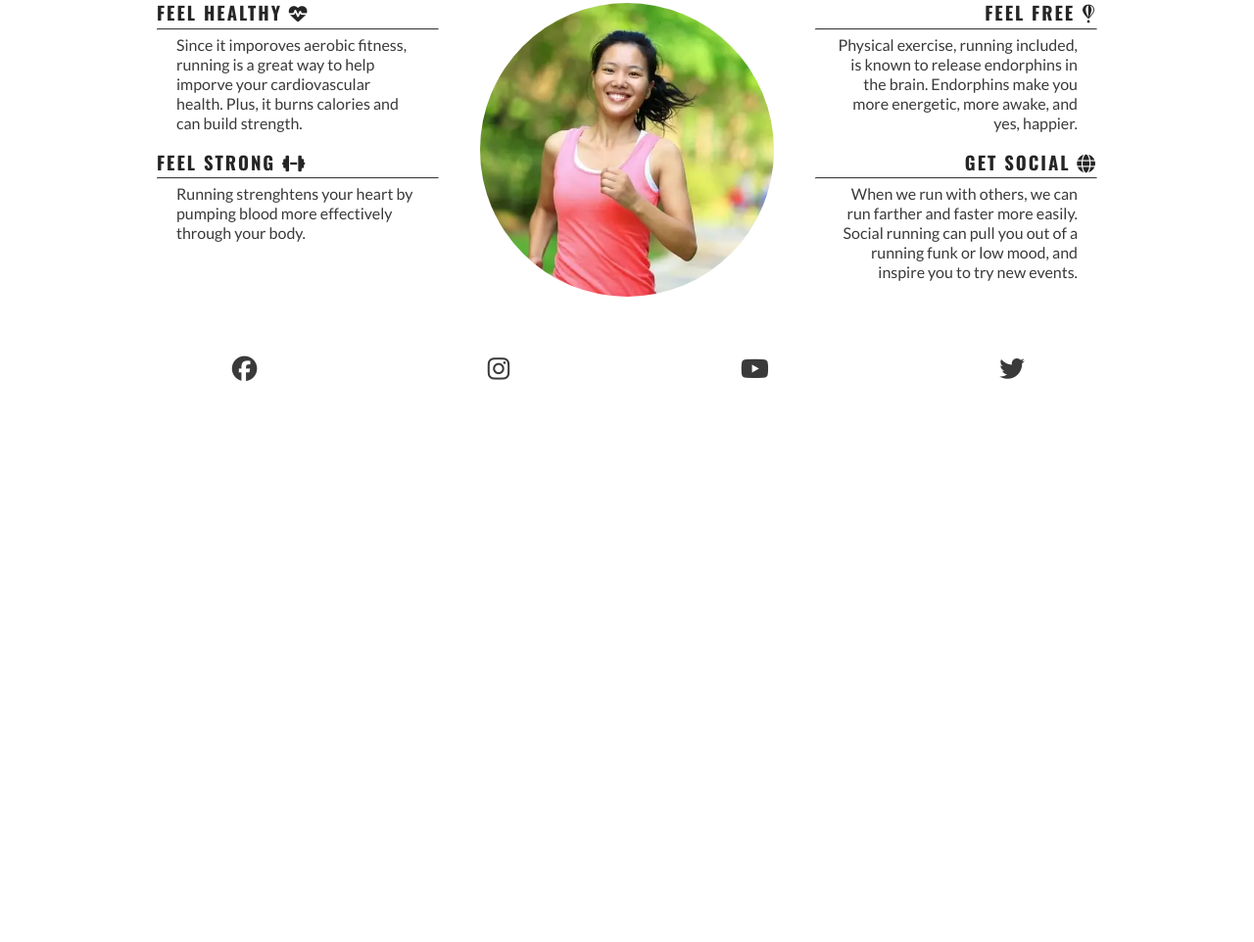
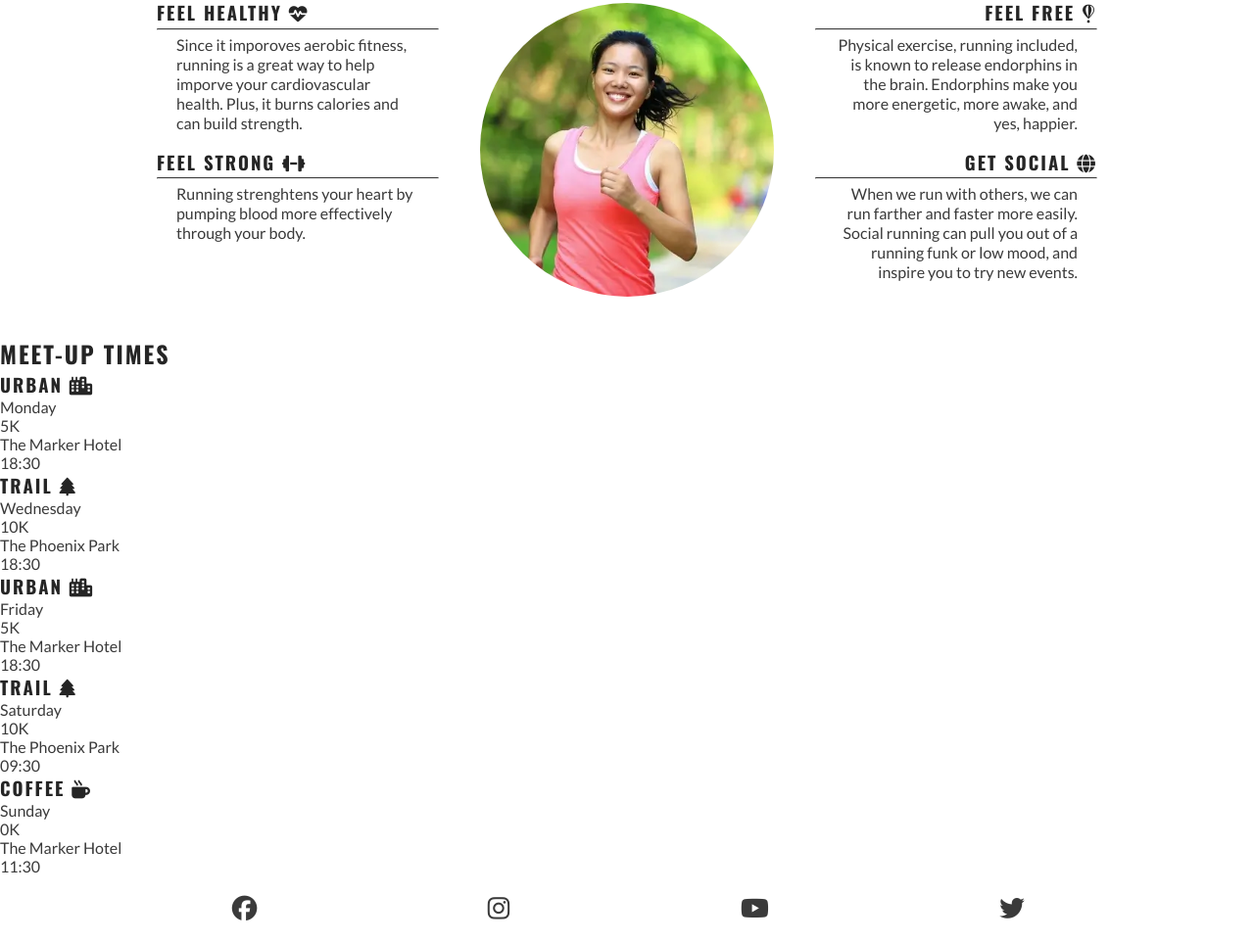
Before and after one commit to orechelsea/Love-Running, a plain HTML site: page index.html in a window 1280 px wide. Shown: the part 829-1791 px from the top of the page at 98% size. Before the commit the page ends 1240 px from the top, so only its background shows below. Drawn offline with nearby package versions, Linux system fonts and the light colour scheme; files whose address does not match are found by name.

Commit message:
added the meetup times and locations

```diff
--- a/index.html
+++ b/index.html
@@ -71,6 +71,45 @@
         </div>
     </div>
     </section>
+    <section id="meetups">
+        <h2>Meet-up Times</h2>
+    <div>
+            <h3>Urban <i class="fa-solid fa-city"></i></h3>
+            <p>Monday</p>
+            <p>5K</p>
+            <p>The Marker Hotel</p>
+            <p>18:30</p>
+    </div>
+    <div>
+            <h3>Trail <i class="fa-solid fa-tree"></i></h3>
+            <p>Wednesday</p>
+            <p>10K</p>
+            <p>The Phoenix Park</p>
+            <p>18:30</p>
+    </div>
+    <div>
+            <h3>Urban <i class="fa-solid fa-city"></i></h3>
+            <p>Friday</p>
+            <p>5K</p>
+            <p>The Marker Hotel</p>
+            <p>18:30</p>
+    </div>
+     <div>
+        <h3>Trail <i class="fa-solid fa-tree"></i></h3>
+        <p>Saturday</p>
+        <p>10K</p>
+        <p>The Phoenix Park</p>
+        <p>09:30</p>
+    </div>
+    <div>
+        <h3>Coffee <i class="fa-solid fa-mug-hot"></i></h3>
+        <p>Sunday</p>
+        <p>0K</p>
+        <p>The Marker Hotel</p>
+        <p>11:30</p>
+    </div>
+
+    </section>
 </main>
 <footer>
     <ul id="social-networks">
```
